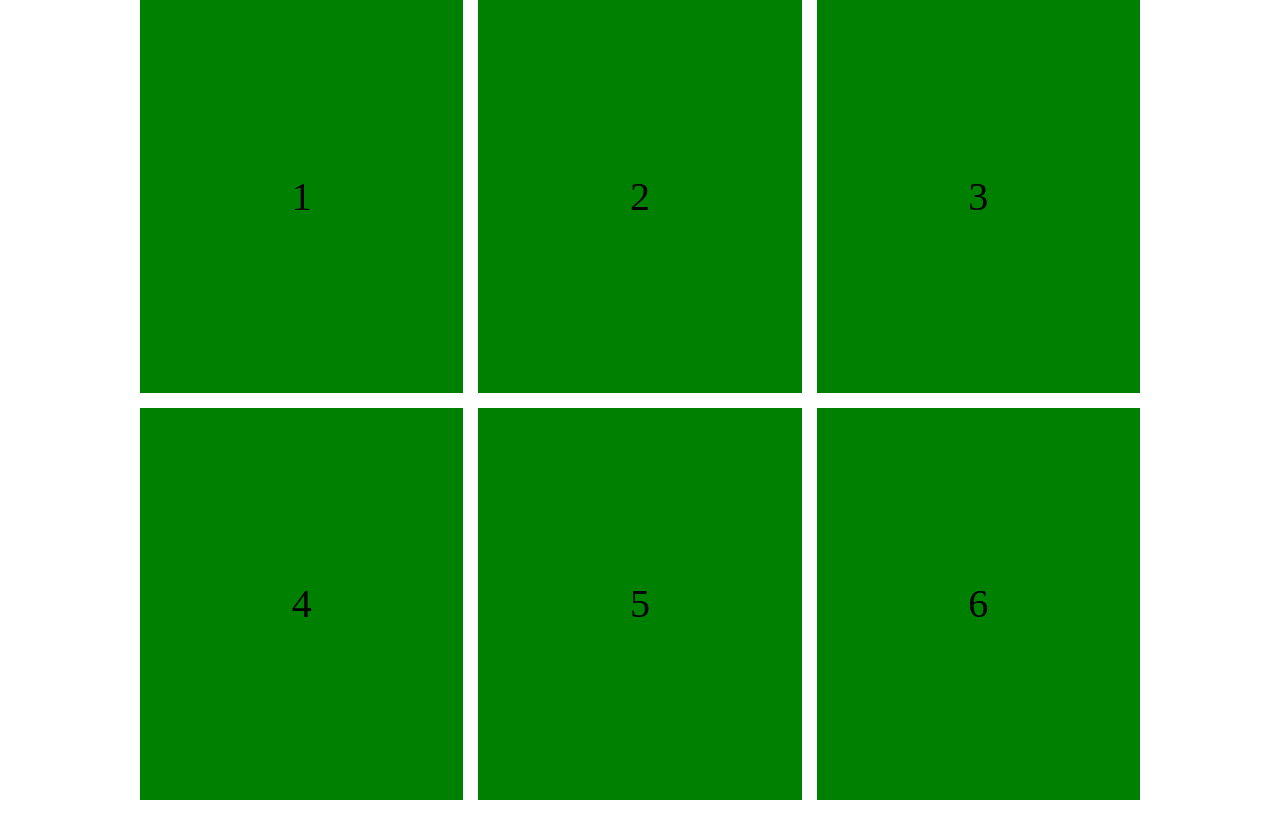
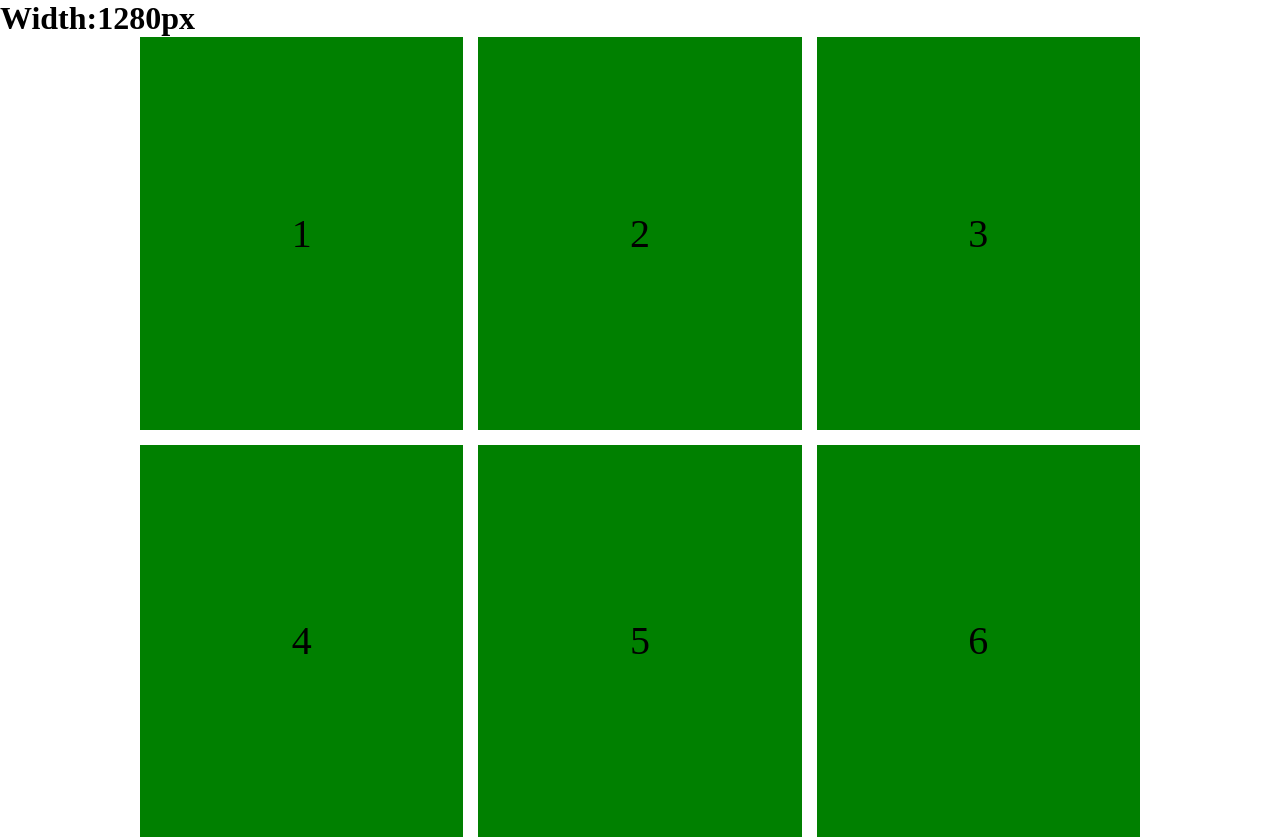
Before and after one commit to Kaksie-codes/frontend-developement-guide, a plain HTML site: page desktop-first.html in a window 1280 px wide. Before the commit the page ends 800 px from the top, so only its background shows below. Drawn offline with Linux system fonts and the light colour scheme.

Commit message:
Update desktop-first.html

```diff
--- a/desktop-first.html
+++ b/desktop-first.html
@@ -48,6 +48,7 @@
     </style>
 </head>
 <body>
+    <h1></h1>
     <div class="container">
         <div class="box">1</div>
         <div class="box">2</div>
@@ -56,5 +57,15 @@
         <div class="box">5</div>
         <div class="box">6</div>
     </div>
+    <script>
+        const heading = document.querySelector('h1');
+        let width = window.innerWidth;
+        heading.textContent = 'Width:' +  width + 'px';
+
+        window.addEventListener('resize', () => {
+            width = window.innerWidth;
+            heading.textContent = 'Width:' +  width + 'px';
+        })
+    </script>
 </body>
 </html>
```
